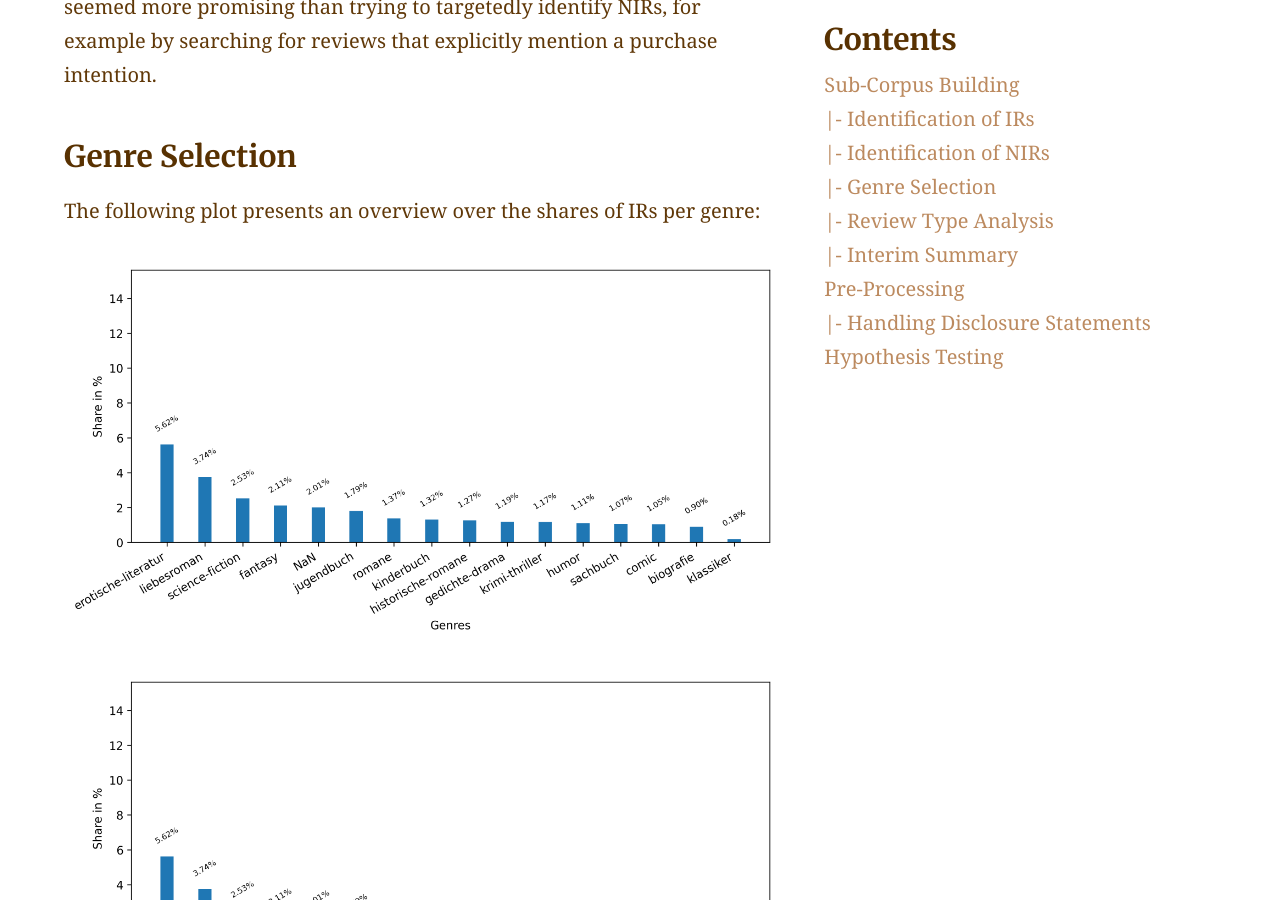
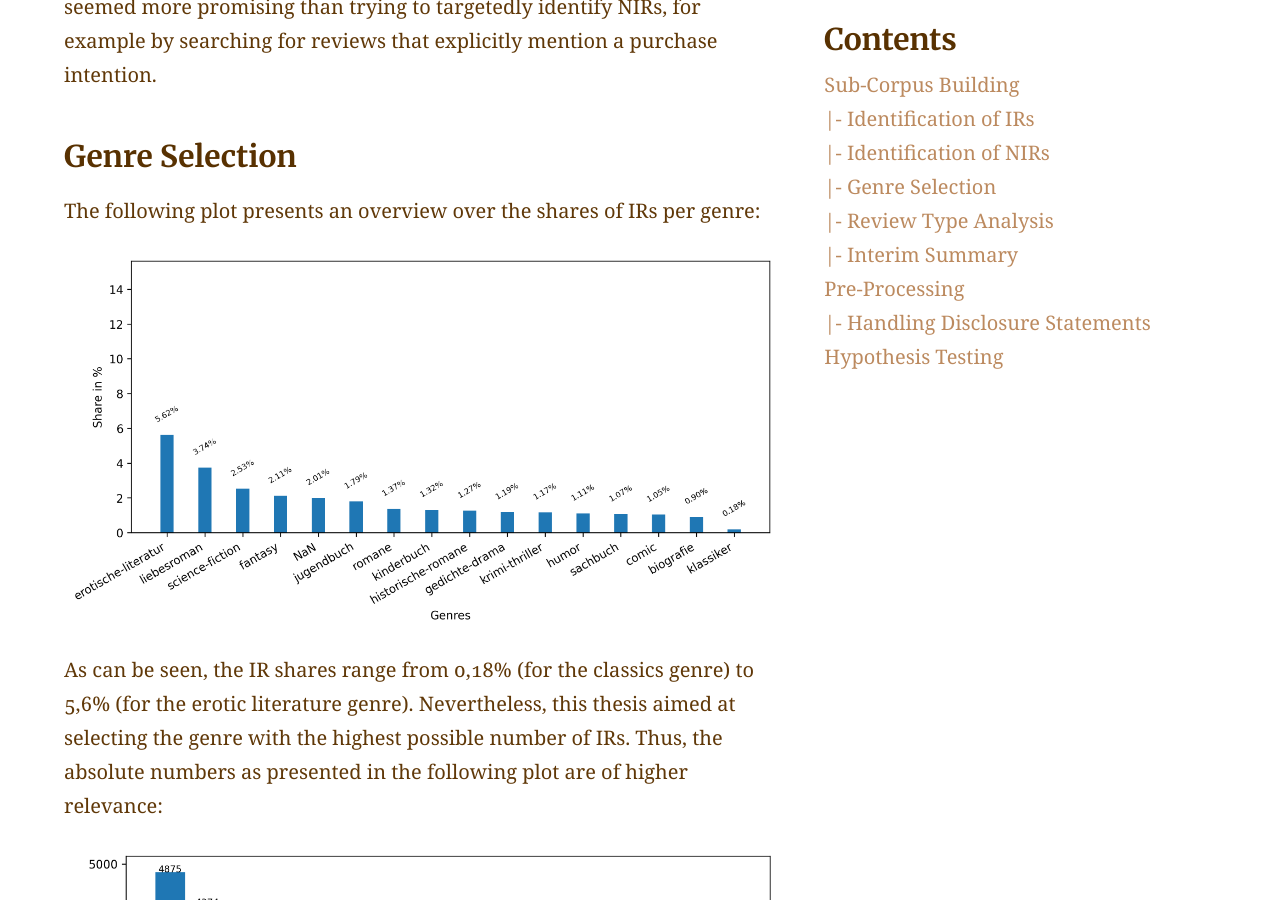
Before and after one commit to aheuma/IncentivizedBookReviews, a Jekyll site: the page built from methods.md, in a window 1280 px wide and 900 px high, scrolled down 1623 px. Built offline with Jekyll 4.4.1, drawn with Linux system fonts in a browser that asks for light colours.

Commit message:
add possible solution for image path

```diff
--- a/methods.md
+++ b/methods.md
@@ -19,7 +19,7 @@
 
 The following table presents the results of close-reading randomly selected reviews which match a given list of possible disclosure terms:
 
-{% include figure.html image="/assets/images/Disclosures_Summary.png" position="center" height="90%" %}
+{% include figure.html image="../assets/images/Disclosures_Summary.png" position="center" height="90%" %}
 
 ### Identification of NIRs {#identification-nirs}
 To identify NIRs, this study assumes that a review which is not explicitly marked as being incentivized is non-incentivized. Although this harbors the risk that the NIR corpus contains false-negative reviews (reviews that are incentivized but don't contain an explicit reference), this approach seemed more promising than trying to targetedly identify NIRs, for example by searching for reviews that explicitly mention a purchase intention.
@@ -27,12 +27,11 @@
 ### Genre Selection {#genre-selection}
 The following plot presents an overview over the shares of IRs per genre:
 
-![image](../assets/images/reviews_IR_shares_ALL.png)
 {% include figure.html image="../assets/images/reviews_IR_shares_ALL.png" position="center" height="90%" %}
 
 As can be seen, the IR shares range from 0,18% (for the classics genre) to 5,6% (for the erotic literature genre). Nevertheless, this thesis aimed at selecting the genre with the highest possible number of IRs. Thus, the absolute numbers as presented in the following plot are of higher relevance:
 
-{% include figure.html image="/assets/images/reviews_IRs_absolute_per_genre_BAR.png" position="center" height="90%" %}
+{% include figure.html image="../assets/images/reviews_IRs_absolute_per_genre_BAR.png" position="center" height="90%" %}
 
 As the romance genre has the highest number of IRs, it was selected for the analyses.
 
@@ -50,7 +49,7 @@
 
 The following plot shows the distribution of the review types in the romance genre:
 
-{% include figure.html image="/assets/images/review_type_shares_romance.png" position="center" height="90%" %}
+{% include figure.html image="../assets/images/review_type_shares_romance.png" position="center" height="90%" %}
 
 As type 1-reviews are very short, they do not convey much meaning. Thus, it was decided to exclude them from the analysis.
 
```
Also changed, not shown: background.md (+2 -2 lines), data.md (+1 -1 lines), resources.md (+1 -1 lines).
